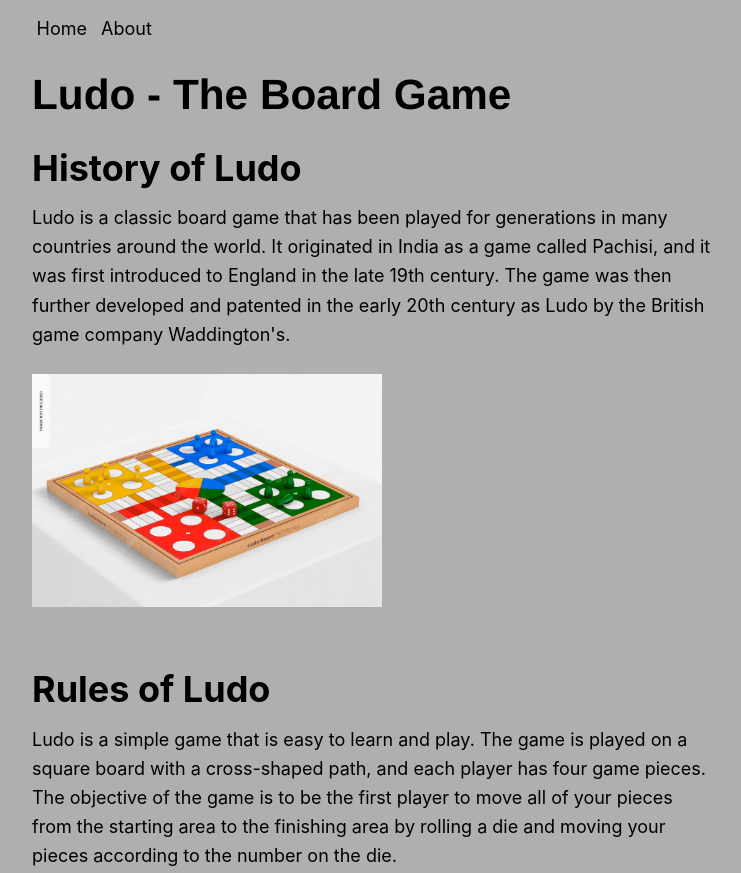
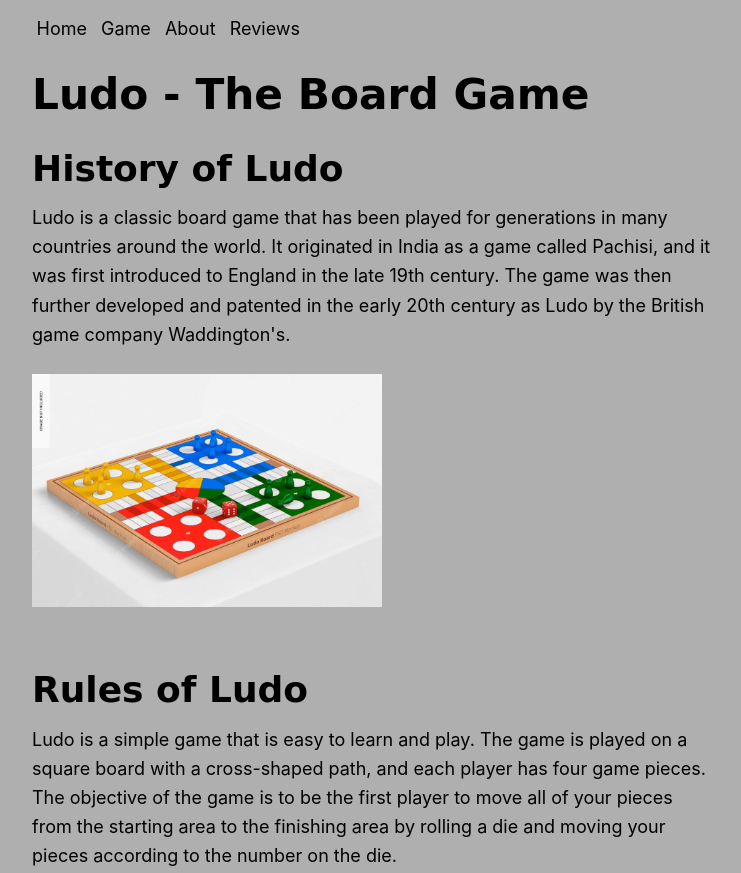
Before and after one commit to jmahida1/Web22-Final, a plain HTML site: page html/info.html in a window 1280 px wide. Shown: the top 873 px of the page, without its empty margins (266-1007 px from the left). Drawn offline with Linux system fonts and the light colour scheme.

Commit message:
Update info.html

```diff
--- a/html/info.html
+++ b/html/info.html
@@ -21,28 +21,30 @@
 			}
 			</style>
 
-<nav class="nav1">
+<nav>
 	<a class="a1" href="../index.html">Home</a>
+	<a class="a1" href="./info.html">Game</a>
 	<a class="a1" href="./about.html">About</a>
-  </nav>
+	<a class="a1" href="./reviews.html">Reviews</a>
+</nav>
 
-<h1 style="font-family:'Franklin Gothic Medium', 'Arial Narrow', Arial, sans-serif;">Ludo - The Board Game</h1>
+<h1 style="font-family: cursive;">Ludo - The Board Game</h1>
 
 	</header>
 	<main>
 		<section>
-			<h2>History of Ludo</h2>
+			<h2 style="font-family: cursive;">History of Ludo</h2>
 			<p>Ludo is a classic board game that has been played for generations in many countries around the world. It originated in India as a game called Pachisi, and it was first introduced to England in the late 19th century. The game was then further developed and patented in the early 20th century as Ludo by the British game company Waddington's.</p>
 			<img src="../Images/ludo-board.avif" width = "350px" height="350px">
 		</section>
 		<section>
-			<h2>Rules of Ludo</h2>
+			<h2 style="font-family: cursive;">Rules of Ludo</h2>
 			<p>Ludo is a simple game that is easy to learn and play. The game is played on a square board with a cross-shaped path, and each player has four game pieces. The objective of the game is to be the first player to move all of your pieces from the starting area to the finishing area by rolling a die and moving your pieces according to the number on the die.</p>
 			<p>Players take turns rolling the die and moving their pieces, and there are certain rules that must be followed. For example, if you roll a 6, you get an extra turn, and if you land on a space that is already occupied by an opponent's piece, you can capture that piece and send it back to the starting area.</p>
 			<img src="../Images/rules.png" alt="Ludo Rules">
 		</section>
 		<section>
-			<h2>Tips and Strategies for Winning</h2>
+			<h2 style="font-family: cursive;">Tips and Strategies for Winning</h2>
 			<p>If you want to improve your chances of winning at Ludo, there are a few tips and strategies you can try. First, try to move all of your pieces out of the starting area as quickly as possible. This will give you more opportunities to move your pieces around the board and capture your opponent's pieces.</p>
 			<p>You should also try to keep your pieces close together so that they can protect each other and move as a group. This will make it harder for your opponent to capture your pieces and send them back to the starting area.</p>
 			<img src="../Images/strategy.jpg" alt="Ludo Strategies" width="350px">
```
